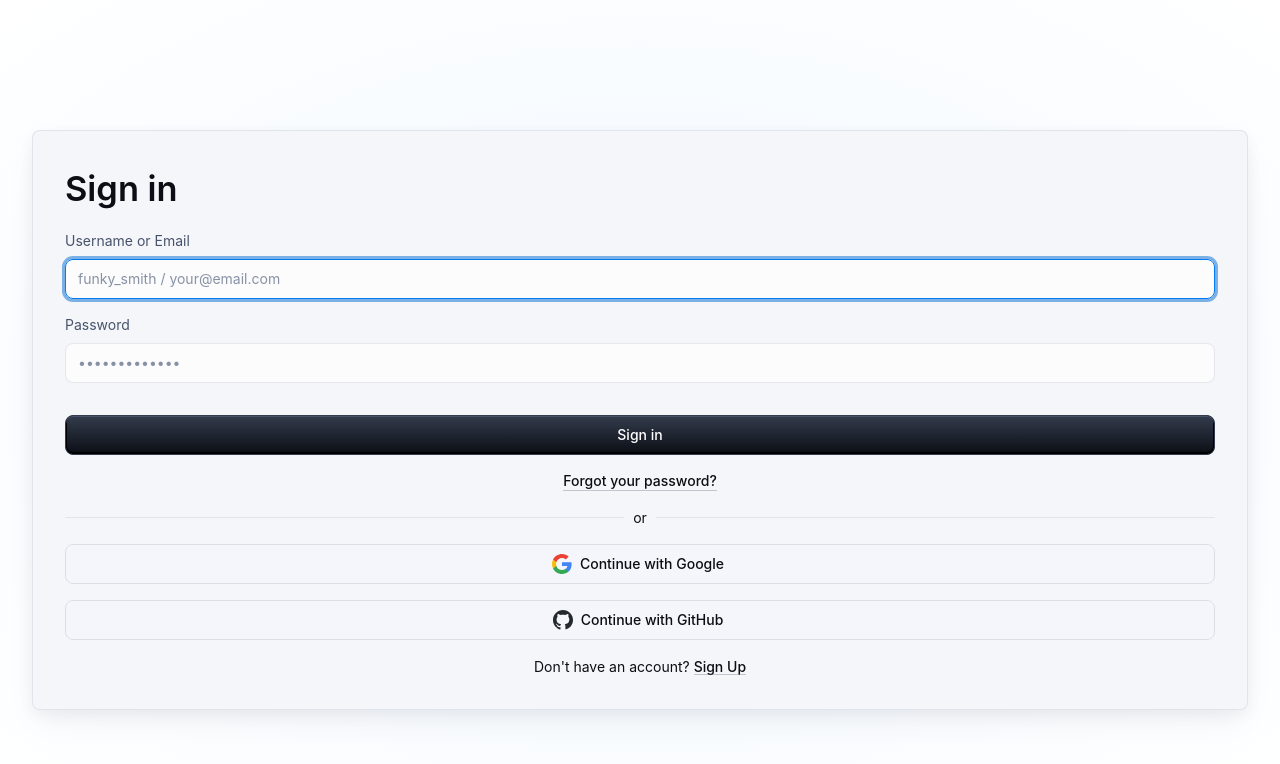
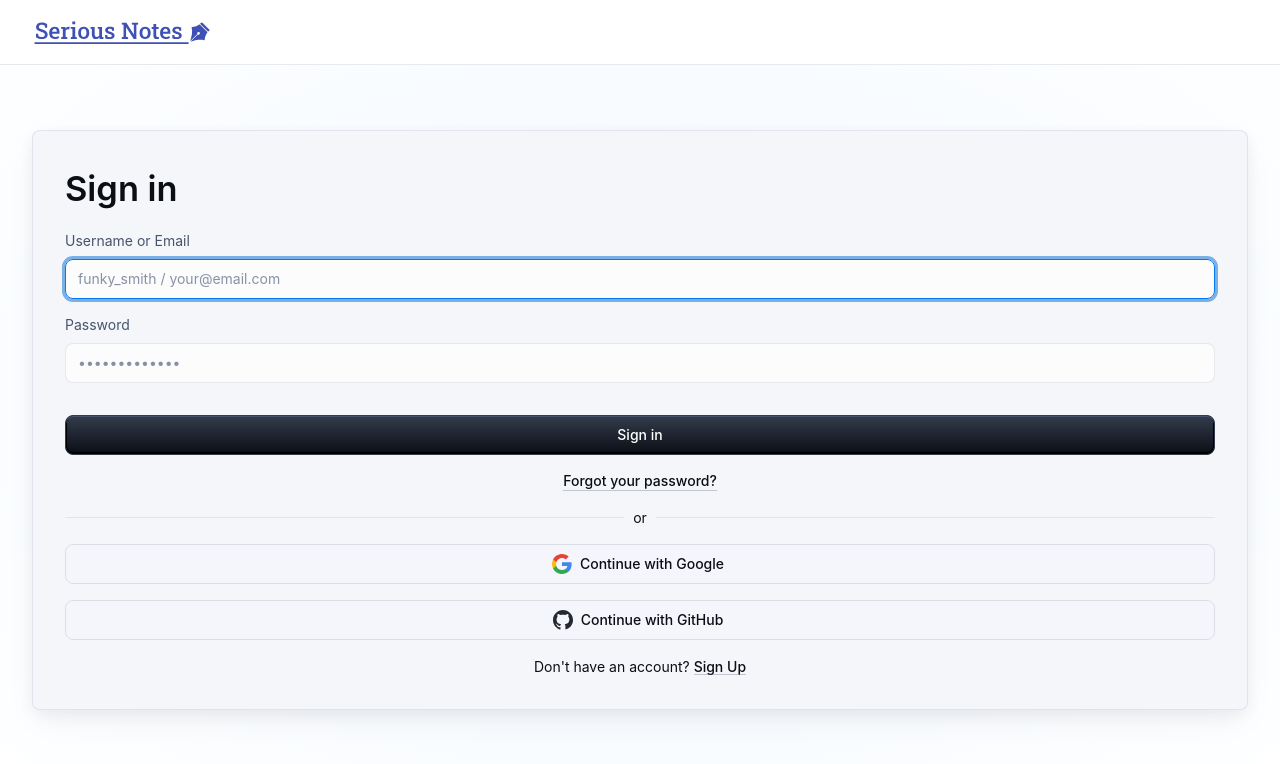
Before and after one commit to CoderpreneurX/serious-notes, a React (Vite) app in the folder frontend/: page /auth/sign-in in a window 1280 px wide. Shown: the top 764 px of the page. Built offline with nearby package versions, Linux system fonts and the light colour scheme; no server answers; some icons are missing.

Commit message:
Added Layouts for the Auth and Main App Pages

```diff
--- a/frontend/src/components/ProtectedRoutes.tsx
+++ b/frontend/src/components/ProtectedRoutes.tsx
@@ -3,13 +3,15 @@ import { Navigate } from "react-router-dom";
 import { useAuthStore } from "../store/authStore";
 import LoadingScreen from "./LoadingScreen";
 import APP_ROUTES from "@/constants/appRoutes";
+import AuthLayout from "./layout/AuthLayout";
+import MainLayout from "./layout/MainLayout";
 
 export function RequireAuth({ children }: { children: ReactNode }) {
   const { user, loading } = useAuthStore();
 
   if (loading) return <LoadingScreen />;
   return user ? (
-    <>{children}</>
+    <MainLayout>{children}</MainLayout>
   ) : (
     <Navigate to={APP_ROUTES.AUTH.SIGN_IN} replace />
   );
@@ -20,7 +22,7 @@ export function RequireGuest({ children }: { children: ReactNode }) {
 
   if (loading) return <LoadingScreen />;
   return !user ? (
-    <>{children}</>
+    <AuthLayout>{children}</AuthLayout>
   ) : (
     <Navigate to={APP_ROUTES.DASHBOARD} replace />
   );
```
